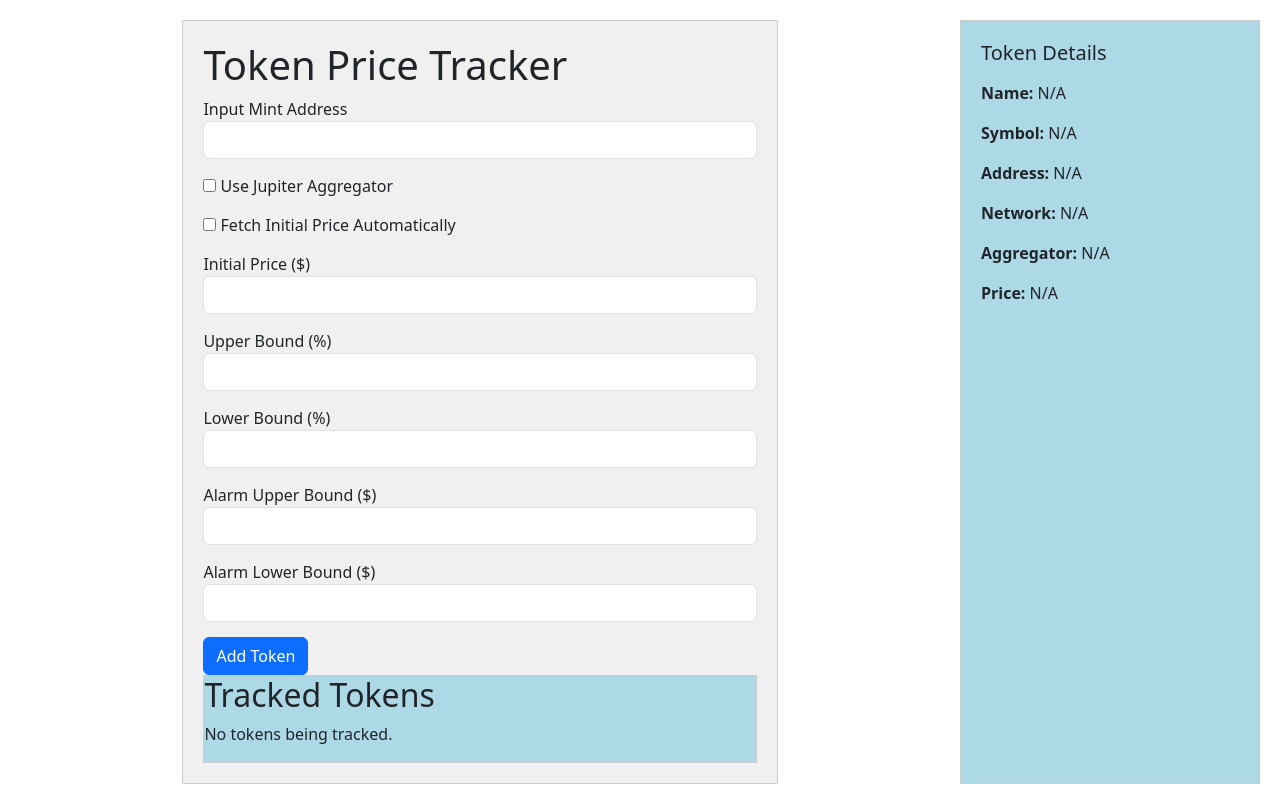
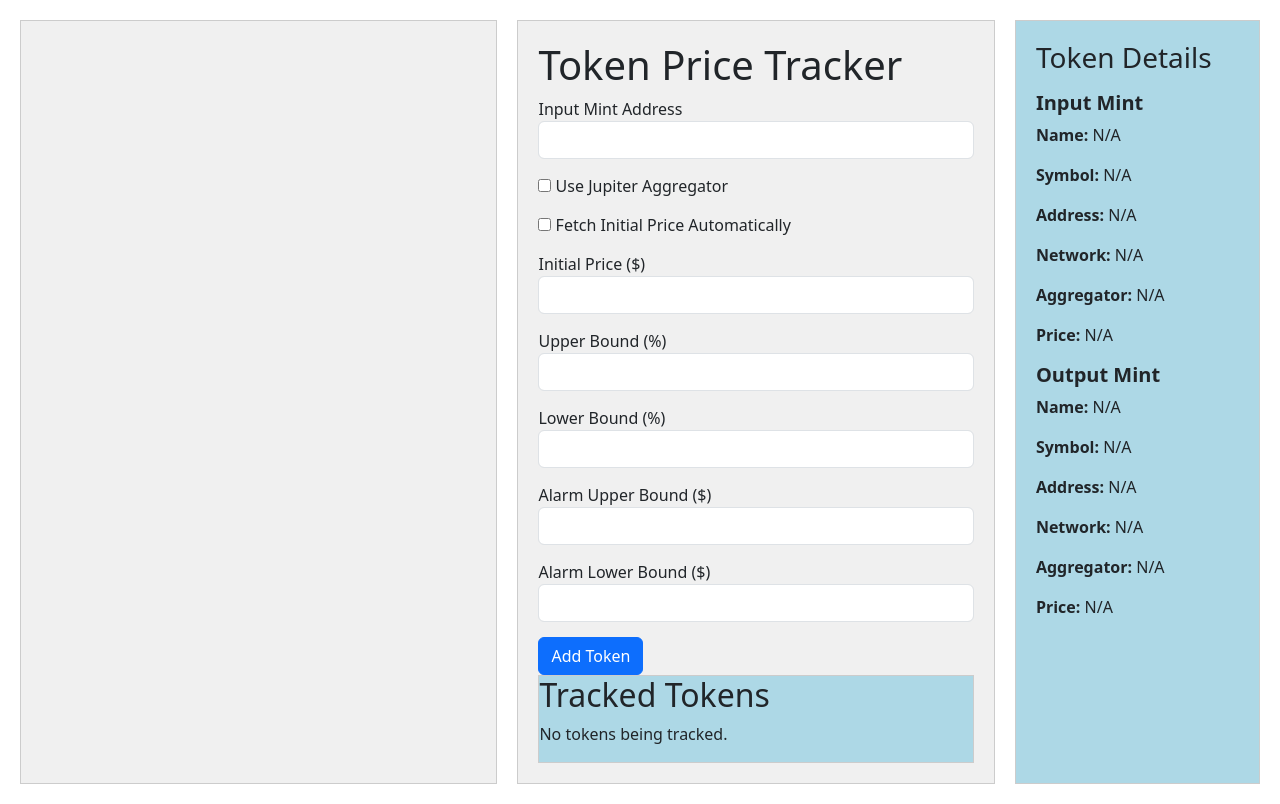
Before and after one commit to vishal24102002/token_tracker, a Flask app: page / in a window 1280 px wide. Run offline with Flask 3, Linux system fonts and the light colour scheme; data that the repository does not hold is empty.

Commit message:
Update index.html

```diff
--- a/templates/index.html
+++ b/templates/index.html
@@ -29,6 +29,9 @@
 </head>
 <body>
     <div class="main_container">
+        <div class="box previous_token">
+
+        </div>
         <div class="box container">
             <div class="frame1">
             <h1>Token Price Tracker</h1>
@@ -126,13 +129,25 @@
     </div>
         </div>
         <div class="box side_div" style="width: 300px; background-color: lightblue;">
-            <h5 class="mb-3">Token Details</h5>
+            <h3 class="mb-3">Token Details</h3>
+
+            <h5><b>Input Mint</b></h5>
             <p><strong>Name:</strong> <span id="tokenName">N/A</span></p>
             <p><strong>Symbol:</strong> <span id="tokenSymbol">N/A</span></p>
             <p><strong>Address:</strong> <span id="tokenAddress">N/A</span></p>
             <p><strong>Network:</strong> <span id="tokenNetwork">N/A</span></p>
             <p><strong>Aggregator:</strong> <span id="tokenAggregator">N/A</span></p>
             <p><strong>Price:</strong> <span id="tokenPrice">N/A</span></p>
+
+            <div class="output_token_detail">
+                <h5><b>Output Mint</b></h5>
+                <p><strong>Name:</strong> <span id="tokenName">N/A</span></p>
+                <p><strong>Symbol:</strong> <span id="tokenSymbol">N/A</span></p>
+                <p><strong>Address:</strong> <span id="tokenAddress">N/A</span></p>
+                <p><strong>Network:</strong> <span id="tokenNetwork">N/A</span></p>
+                <p><strong>Aggregator:</strong> <span id="tokenAggregator">N/A</span></p>
+                <p><strong>Price:</strong> <span id="tokenPrice">N/A</span></p>
+            </div>
         </div>
     </div>
 
@@ -177,10 +192,12 @@
         function toggleOutputMint() {
             const checked = document.getElementById('use_jupiter').checked;
             const outputGroup = document.getElementById('output_mint_group');
+            const output = document.getElementById('output_token_detail');
             outputGroup.style.display = checked ? 'block' : 'none';
             const button = document.getElementById("tokenButton");
             if (checked) {
                 button.textContent = "Add Token Pair";
+                output.style.display = none;
             } else {
                 button.textContent = "Add Token"; // Or "Update Token" depending on your logic
             }
@@ -192,6 +209,9 @@
             const group = document.getElementById('initial_price_group');
             group.style.display = autoChecked ? 'none' : 'block';
             if (autoChecked) fetchInitialPrice();
+            // if (autochecked){
+            //     document.getElementById("token_in_mint").textContent = "Mint Detail";
+            // }
         }
 
         function fetchInitialPrice() {
```
